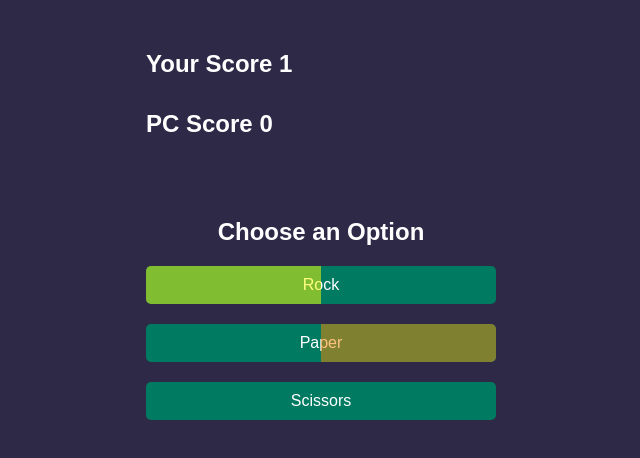
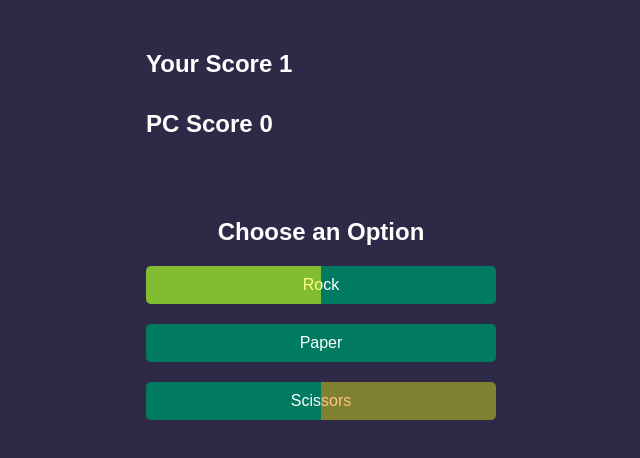
Before and after one commit to RexLinus/Rock-Paper-Scissors, a plain HTML site: page index..html in a window 1280 px wide. Both pictures are taken after a click on the element "Rock". Shown: the whole page, without its empty margins (319-959 px from the left). Drawn offline with Linux system fonts and the light colour scheme.

Commit message:
Add color to player and pc choices

```diff
--- a/app.js
+++ b/app.js
@@ -19,8 +19,9 @@ options.forEach((option) => {
 function game(id) {
   let pcChoice = choices[Math.floor(Math.random() * 3)];
   let winner = chooseWinner(id, pcChoice);
-  console.log(winner);
   updateScore(winner);
+  updateStyles(id, "yourStyle");
+  updateStyles(pcChoice, "pcStyle");
 }
 
 function chooseWinner(you, pc) {
@@ -50,3 +51,9 @@ function updateScore(winner) {
 
   return;
 }
+
+function updateStyles(choice, style) {
+  if (choice === "rock") rock.classList.add(style);
+  if (choice === "paper") paper.classList.add(style);
+  if (choice === "scissors") scissors.classList.add(style);
+}
--- a/index..html
+++ b/index..html
@@ -15,8 +15,8 @@
     <div class="game">
       <h2>Choose an Option</h2>
       <div class="options">
-        <p class="gameOption yourStyle" id="rock">Rock</p>
-        <p class="gameOption pcStyle" id="paper">Paper</p>
+        <p class="gameOption" id="rock">Rock</p>
+        <p class="gameOption" id="paper">Paper</p>
         <p class="gameOption" id="scissors">Scissors</p>
       </div>
     </div>
```
